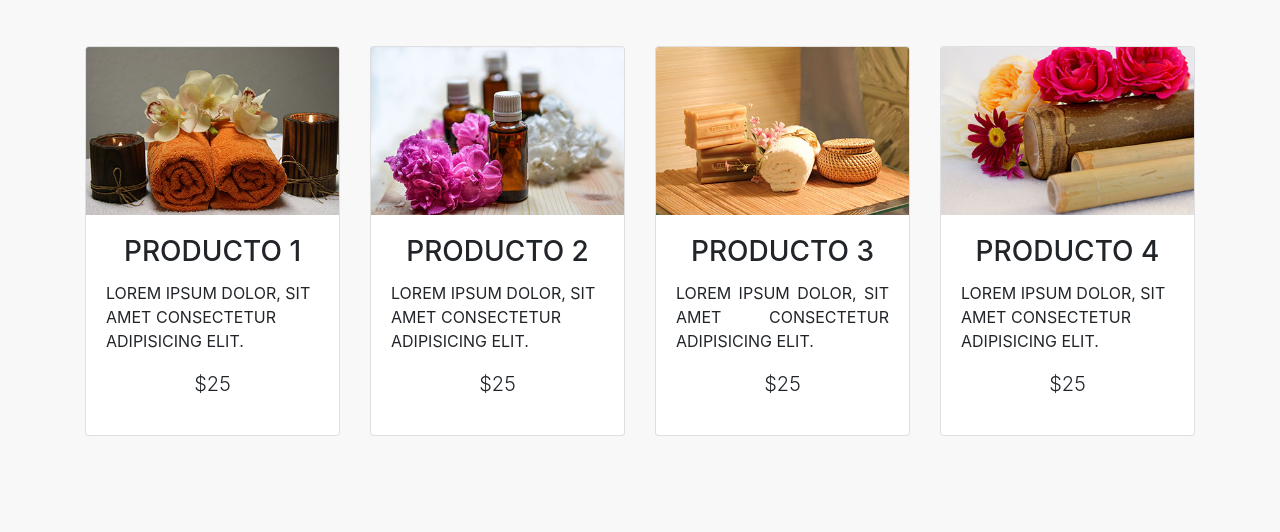
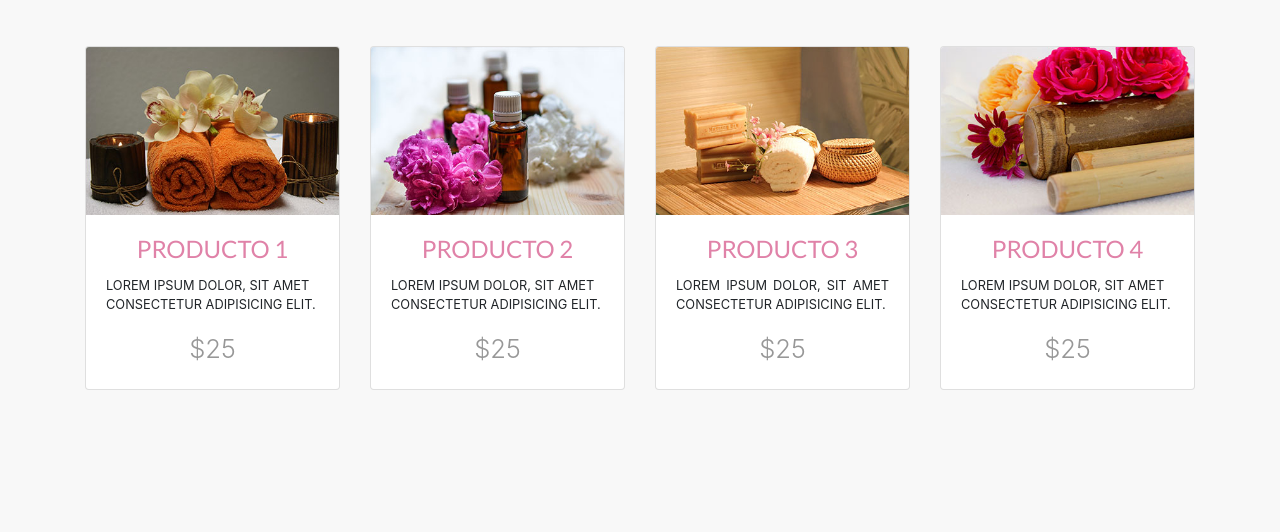
Before and after one commit to marcoAspeitia31/carolina-spa, a PHP site: page / in a window 1280 px wide. Shown: the part 2640-3172 px from the top of the page. After the commit the page ends 3030 px from the top, so only its background shows below. Run offline with PHP 8.4, Linux system fonts and the light colour scheme; some web fonts are replaced.

Commit message:
Styling product cards and fixing ipad col-md size, class 43

```diff
--- a/css/styles.css
+++ b/css/styles.css
@@ -1,5 +1,6 @@
 :root{
     --primary-color: #44f0b6;
+    --primary-color-hover: #3bc597;
     --secondary-color: #e082a8;
 }
 
@@ -15,7 +16,7 @@ body{
 .italic-letter span{
     font-size: 4rem;
     font-family: 'Italianno', cursive;
-    color: #e082a8;
+    color: var(--secondary-color);
 }
 /** Sociales **/
 .social-icons ul {
@@ -35,7 +36,7 @@ body{
     content: '\f08e';
     -webkit-font-smoothing: antialiased;
     font-size: 2rem;
-    color: #e082a8;
+    color: var(--secondary-color);
 }
 .social-icons ul li a[href*="facebook.com"]::before{
     content: '\f230';
@@ -55,7 +56,7 @@ body{
 
 /* Navigation Menu */
 .navigation{
-    background-color: #44f0b6;
+    background-color: var(--primary-color);
     margin: 0 -15px;
 }
 
@@ -78,7 +79,7 @@ body{
     font-family: 'Raleway', sans-serif;
 }
 .nav-link:hover{
-    background-color: #27b390;
+    background-color: var(--primary-color-hover);
     color: #ffffff;
 }
 
@@ -117,7 +118,7 @@ body{
 }
 .service-info .btn-primary{
     border-radius: 0;
-    background-color: #e082a8;
+    background-color: var(--secondary-color);
     border:none;
 }
 
@@ -155,3 +156,17 @@ body{
   height: 100%;
   object-fit: cover
 }
+
+/* Products */
+.products .card .card-title{
+    color: var(--secondary-color);
+    font-family: 'Lato', sans-serif;
+    font-size: 1.5rem;
+}
+.products .card .card-text{
+    font-size: .8rem;
+}
+.products .card .product-pricing{
+    font-size: 1.6rem;
+    color: #979797;
+}
--- a/index.html
+++ b/index.html
@@ -55,6 +55,7 @@
             </nav><!-- social-icons end -->
         </div><!-- col-lg-4 social icons -->
     </div><!-- top bar end -->
+
     <div class="navigation mt-3 py-2">
         <nav class="main-nav navbar navbar-expand-lg navbar-light bg-faded">
             <!-- responsive menu -->
@@ -92,7 +93,7 @@
 
     <!-- Banner -->
     <div class="container">
-        <div class="carousel slide mt-4" id="main-slider" data-ride="carousel">
+        <div class="carousel slide carousel-fade mt-4" id="main-slider" data-ride="carousel">
             <!-- Carousel pagination -->
             <ol class="carousel-indicators">
                 <li data-target="#main-slider" data-slide-to="0" class="active"></li>
@@ -145,8 +146,8 @@
 
     <!-- Services -->
     <div class="container">
-        <div class="row">
-            <div class="col-md-4 text-center mb-4">
+        <div class="row justify-content-center">
+            <div class="col-md-6 col-lg-4 text-center mb-4">
                 <div class="service">
                     <img src="img/servicio_01.jpg" alt="" class="img-fluid">
                     <div class="row justify-content-center no-gutters">
@@ -159,7 +160,7 @@
                     </div>
                 </div><!-- service-image end -->
             </div><!-- repeatable col-md-4 -->
-            <div class="col-md-4 text-center mb-4">
+            <div class="col-md-6 col-lg-4 text-center mb-4">
                 <div class="service">
                     <img src="img/servicio_02.jpg" alt="" class="img-fluid">
                     <div class="row justify-content-center no-gutters">
@@ -172,7 +173,7 @@
                     </div>
                 </div><!-- service-image end -->
             </div><!-- repeatable col-md-4 -->
-            <div class="col-md-4 text-center mb-4">
+            <div class="col-md-6 col-lg-4 text-center mb-4">
                 <div class="service">
                     <img src="img/servicio_03.jpg" alt="" class="img-fluid">
                     <div class="row justify-content-center no-gutters">
@@ -258,7 +259,7 @@
             <span class="text-lowercase d-block">nuestros</span>productos
         </h2>
         <div class="row py-5">
-            <div class="col-md-3">
+            <div class="col-md-6 col-lg-3 mb-4">
                 <div class="card">
                     <a href="#">
                         <img src="img/producto_mini_01.jpg" alt="Producto Carolina Spa" class="card-img-top">
@@ -267,11 +268,11 @@
                         <h3 class="card-title text-center text-uppercase">Producto 1</h3>
                         <p class="card-text text-uppercase">Lorem ipsum dolor, sit amet consectetur adipisicing
                             elit.</p>
-                        <p class="lead text-center product-pricing">$25</p>
+                        <p class="lead text-center product-pricing mb-0">$25</p>
                     </div>
                 </div><!-- card end -->
             </div><!-- repeatable card group -->
-            <div class="col-md-3">
+            <div class="col-md-6 col-lg-3 mb-4">
                 <div class="card">
                     <a href="#">
                         <img src="img/producto_mini_02.jpg" alt="Producto Carolina Spa" class="card-img-top">
@@ -280,11 +281,11 @@
                         <h3 class="card-title text-center text-uppercase">Producto 2</h3>
                         <p class="card-text text-uppercase">Lorem ipsum dolor, sit amet consectetur adipisicing
                             elit.</p>
-                        <p class="lead text-center product-pricing">$25</p>
+                        <p class="lead text-center product-pricing mb-0">$25</p>
                     </div>
                 </div><!-- card end -->
             </div><!-- repeatable card group -->
-            <div class="col-md-3">
+            <div class="col-md-6 col-lg-3 mb-4">
                 <div class="card">
                     <a href="#">
                         <img src="img/producto_mini_03.jpg" alt="Producto Carolina Spa" class="card-img-top">
@@ -294,11 +295,11 @@
                         <p class="card-text text-justify text-uppercase">Lorem ipsum dolor, sit amet consectetur
                             adipisicing
                             elit.</p>
-                        <p class="lead text-center product-pricing">$25</p>
+                        <p class="lead text-center product-pricing mb-0">$25</p>
                     </div>
                 </div><!-- card end -->
             </div><!-- repeatable card group -->
-            <div class="col-md-3">
+            <div class="col-md-6 col-lg-3 mb-4">
                 <div class="card">
                     <a href="#">
                         <img src="img/producto_mini_04.jpg" alt="Producto Carolina Spa" class="card-img-top">
@@ -307,7 +308,7 @@
                         <h3 class="card-title text-center text-uppercase">Producto 4</h3>
                         <p class="card-text text-uppercase">Lorem ipsum dolor, sit amet consectetur adipisicing
                             elit.</p>
-                        <p class="lead text-center product-pricing">$25</p>
+                        <p class="lead text-center product-pricing mb-0">$25</p>
                     </div>
                 </div><!-- card end -->
             </div><!-- repeatable card group -->
```
